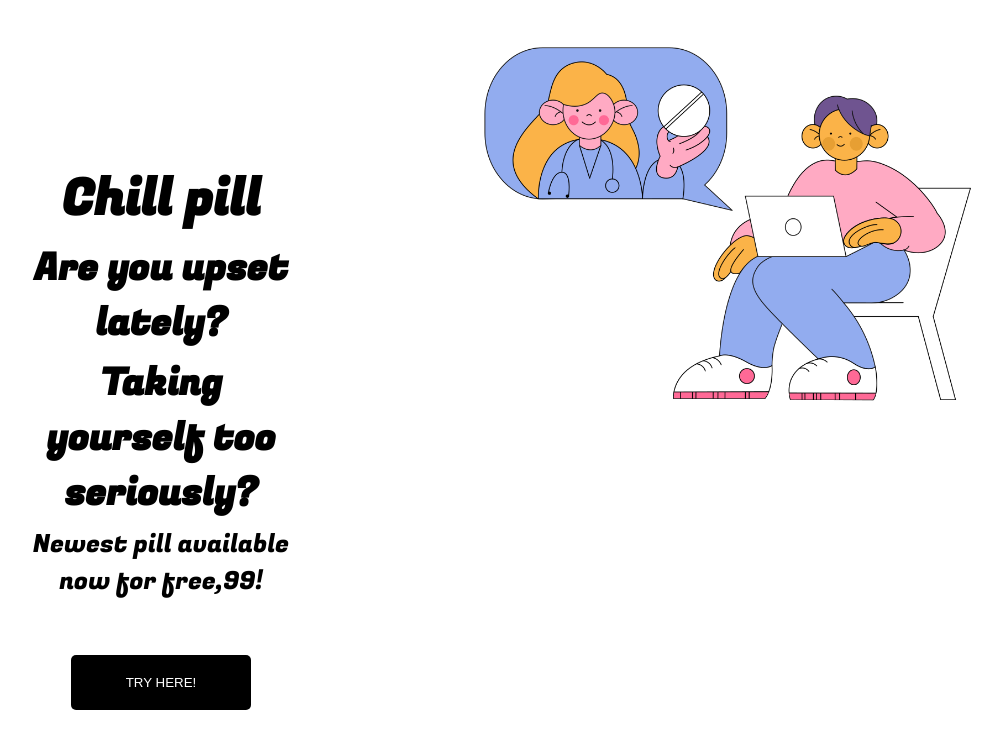
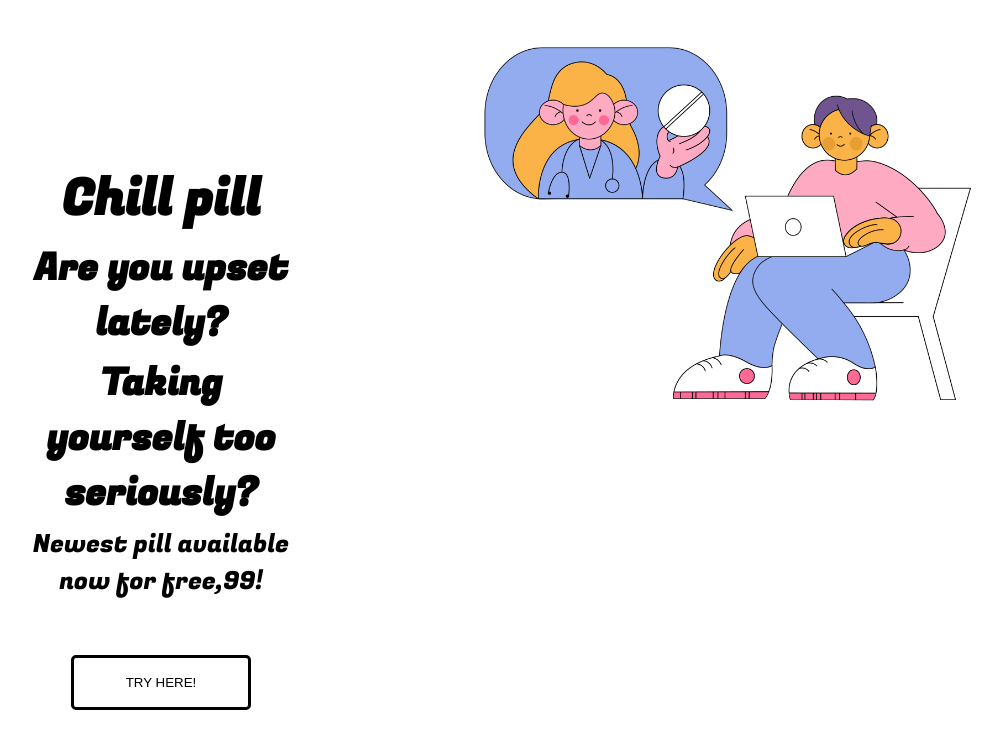
Before and after one commit to amandakibende/Chill-Pill, a plain HTML site: page index.html in a window 1280 px wide. In both pictures the pointer is over the button "TRY HERE!". Shown: the part 225-973 px from the top of the page, without its empty margins (19-1021 px from the left). Drawn offline with Linux system fonts and the light colour scheme.

Commit message:
style btn

```diff
--- a/style.css
+++ b/style.css
@@ -77,14 +77,12 @@ button{
   height: 55px;
   width: 180px;
   border-radius: 5px;
-  transform: rotateY(0deg) translateZ(25px);
-}
-
-button:after{
-  color: #000;
-  transform: rotateX(90deg) translateZ(25px);
 }
 
 button:hover{
-  transform: translateZ(-25px) rotateX(-90deg);
+  color: #000;
+  background-color: #fff;
+
+  border-radius: 5px;
+  border: 3px #000 solid;
 }
```
